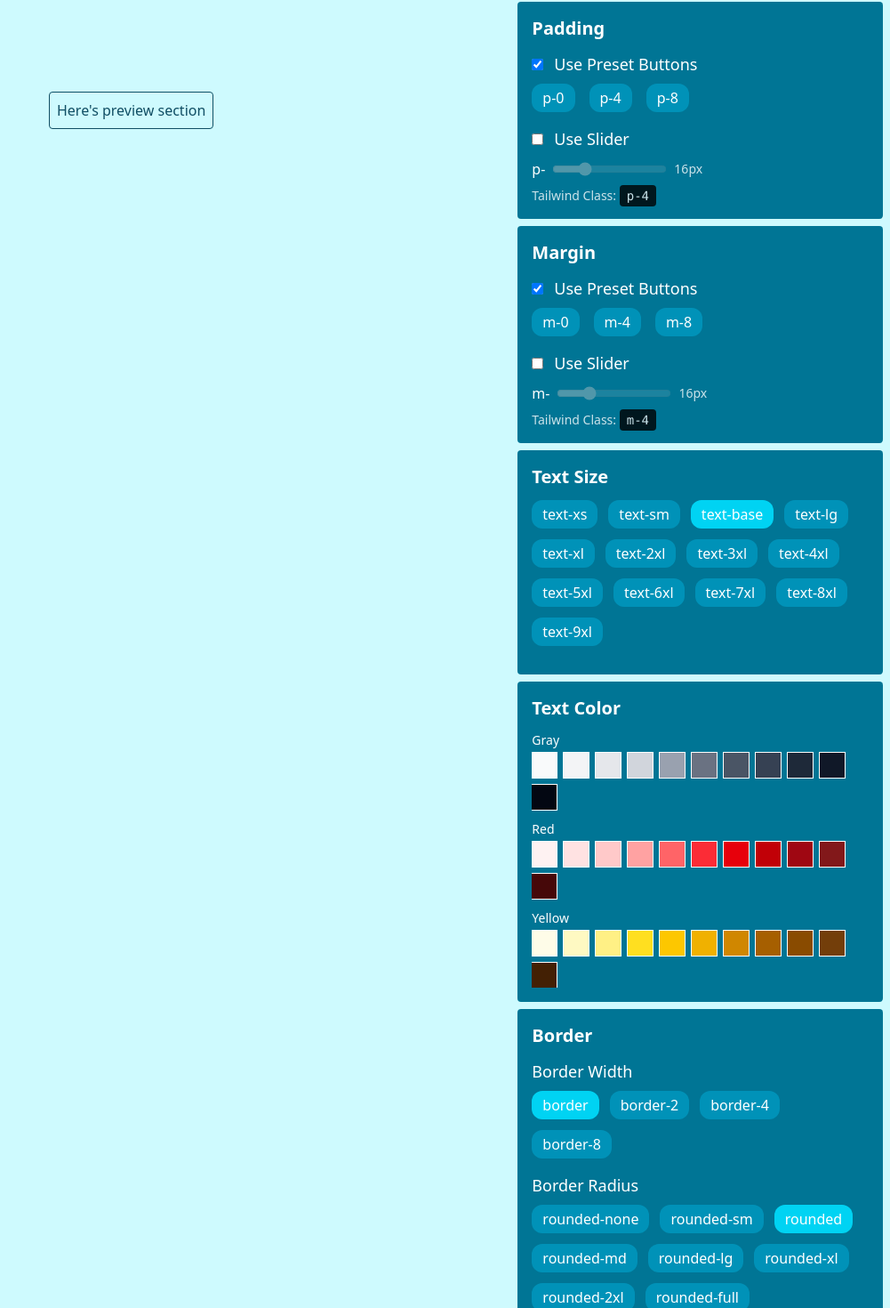
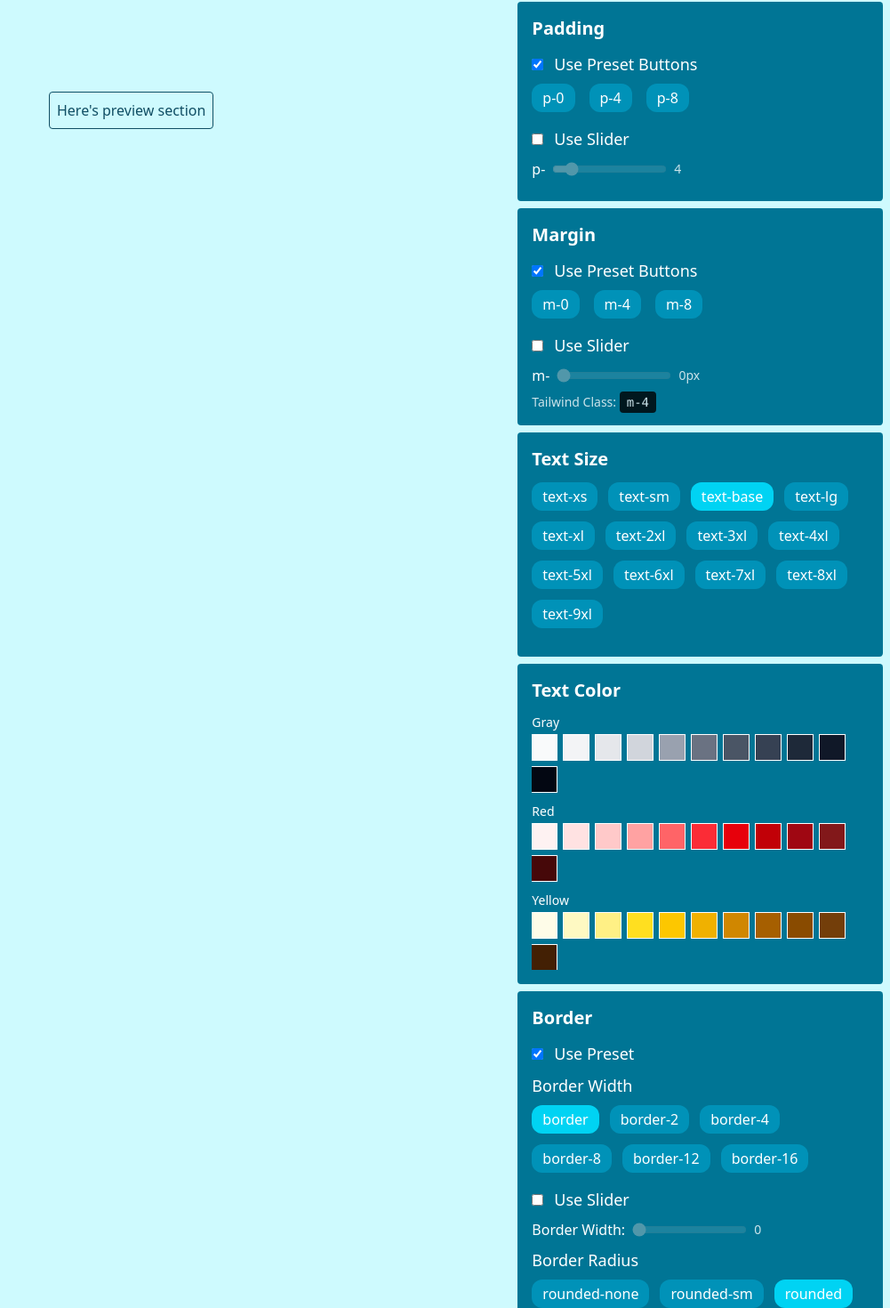
Before and after one commit to luckyguyluck/TailwindCSSGenerator, a React (Vite) app in the folder frontend/: page /generator in a window 1280 px wide. Shown: the part 382-1852 px from the top of the page at 89% size, without its empty margins (279-1280 px from the left). Built offline with nearby package versions, Linux system fonts and the light colour scheme.

Commit message:
update the UI with custom hook for sliders

```diff
--- /dev/null
+++ b/frontend/src/Core/Hooks/useSlider.js
@@ -0,0 +1,18 @@
+import { useState, useEffect } from "react";
+
+function useSlider(type, initial) {
+  const [nSlider, setNSlider] = useState(initial);
+  const [tailwindClass, setTailwindClass] = useState(`${type}-${initial}`);
+
+  useEffect(() => {
+    setTailwindClass(`${type}-${nSlider}`);
+  }, [nSlider, type]);
+
+  return {
+    nSlider,
+    setNSlider,
+    tailwindClass,
+  };
+}
+
+export default useSlider;
--- a/frontend/src/Core/UI/Components/Controls/Border.jsx
+++ b/frontend/src/Core/UI/Components/Controls/Border.jsx
@@ -1,8 +1,22 @@
 import { useState } from "react";
+import useSlider from "../../../Hooks/useSlider";
 
 function Border() {
+  const { nSlider, setNSlider, tailwindClass } = useSlider("b", "0");
+  const [activeInput, setActiveInput] = useState("preset");
   const [borderWidth, setBorderWidth] = useState("border");
   const [borderRadius, setBorderRadius] = useState("rounded");
+
+  const isDisabled = (type) => activeInput !== type;
+
+  if (activeInput === "slider" && borderWidth !== tailwindClass) {
+    setBorderWidth(tailwindClass);
+  }
+
+  const handlePresetClick = (value) => {
+    setActiveInput("preset");
+    setBorderWidth(value);
+  };
 
   return (
     <div className="w-full p-4 mb-2 bg-cyan-700 rounded text-white">
@@ -10,22 +24,55 @@ function Border() {
 
       {/* === Border Width === */}
       <div className="mb-4">
+        <div className="flex items-center gap-3 mb-2">
+          <input
+            type="checkbox"
+            checked={activeInput === "preset"}
+            onChange={() => setActiveInput("preset")}
+          />
+          <label className="text-lg font-medium">Use Preset</label>
+        </div>
         <label className="block mb-2 text-lg font-medium">Border Width</label>
         <div className="flex gap-3 flex-wrap">
-          {["border", "border-2", "border-4", "border-8"].map((b) => (
+          {["border", "border-2", "border-4", "border-8", "border-12", "border-16"].map((b) => (
             <button
               key={b}
-              onClick={() => setBorderWidth(b)}
+              onClick={() => handlePresetClick(b)}
               className={`px-3 py-1 rounded-xl transition ${
                 borderWidth === b
                   ? "bg-cyan-400"
                   : "bg-cyan-600 hover:bg-cyan-400"
-              }`}
+              } ${isDisabled("preset") ? "opacity-40 pointer-events-none" : ""}`}
             >
               {b}
             </button>
           ))}
         </div>
+      </div>
+
+      {/* === Border Width Slider === */}
+      <div className="flex items-center gap-3 mb-2">
+        <input
+          type="checkbox"
+          checked={activeInput === "slider"}
+          onChange={() => setActiveInput("slider")}
+        />
+        <label className="text-lg font-medium">Use Slider</label>
+      </div>
+      <div className="flex items-center gap-2 mb-2">
+        <label htmlFor="range">Border Width: </label>
+        <input
+          type="range"
+          name="range"
+          id="range"
+          min={0}
+          max={16}
+          value={nSlider}
+          onChange={(e) => setNSlider(Number(e.target.value))}
+          disabled={isDisabled("slider")}
+          className="disabled:opacity-40"
+        />
+        <span className="text-sm opacity-80">{nSlider}</span>
       </div>
 
       {/* === Border Radius === */}
--- a/frontend/src/Core/UI/Components/Controls/Margin.jsx
+++ b/frontend/src/Core/UI/Components/Controls/Margin.jsx
@@ -1,17 +1,16 @@
-import { useState, useEffect } from "react";
+import { useState, useEffect, act } from "react";
+import useSlider from "../../../Hooks/useSlider";
 
 function Margin() {
-  const [nSlider, setNSlider] = useState(16);
+  const {nSlider , setNSlider , tailwindClass} = useSlider("m" , "0");
   const [marginClass, setMarginClass] = useState("m-4");
   const [activeInput, setActiveInput] = useState("preset"); // "preset" | "fraction" | "slider"
 
   const isDisabled = (type) => activeInput !== type;
 
-  useEffect(() => {
-    if (activeInput === "slider") {
-      setMarginClass(`m-[${nSlider}px]`);
-    }
-  }, [nSlider, activeInput]);
+  if(activeInput === "slider" && marginClass !== tailwindClass){
+    setMarginClass(tailwindClass);
+  }
 
   const handlePresetClick = (value) => {
     setActiveInput("preset");
@@ -82,9 +81,9 @@ function Margin() {
           name="range"
           id="range"
           min={0}
-          max={64}
+          max={32}
           value={nSlider}
-          onChange={(e) => setNSlider(e.target.value)}
+          onChange={(e) => setNSlider(Number(e.target.value))}
           disabled={isDisabled("slider")}
           className="disabled:opacity-40"
         />
--- a/frontend/src/Core/UI/Components/Controls/Padding.jsx
+++ b/frontend/src/Core/UI/Components/Controls/Padding.jsx
@@ -1,22 +1,23 @@
-import { useState, useEffect } from "react";
+import { useState } from "react";
+import useSlider from "../../../Hooks/useSlider";
+
 
 function Padding() {
-  const [nSlider, setNSlider] = useState(16);
+  const [activeInput, setActiveInput] = useState("preset"); // "preset" | "slider"
+  const { nSlider, setNSlider, tailwindClass } = useSlider("p" , "4")
   const [paddingClass, setPaddingClass] = useState("p-4");
-  const [activeInput, setActiveInput] = useState("preset"); // "preset" | "fraction" | "slider"
 
   const isDisabled = (type) => activeInput !== type;
-
-  useEffect(() => {
-    if (activeInput === "slider") {
-      setPaddingClass(`p-[${nSlider}px]`);
-    }
-  }, [nSlider, activeInput]);
 
   const handlePresetClick = (value) => {
     setActiveInput("preset");
     setPaddingClass(value);
   };
+
+  // Sync tailwindClass when slider is active
+  if (activeInput === "slider" && paddingClass !== tailwindClass) {
+    setPaddingClass(tailwindClass);
+  }
 
   return (
     <div className="w-full p-4 mb-2 bg-cyan-700 rounded text-white">
@@ -32,8 +33,10 @@ function Padding() {
         <label className="text-lg font-medium">Use Preset Buttons</label>
       </div>
       <div className="flex gap-4 mb-4">
+        {["p-0", "p-4", "p-8"].map((preset) => (
           <button
-          onClick={() => handlePresetClick("p-0")}
+            key={preset}
+            onClick={() => handlePresetClick(preset)}
             disabled={isDisabled("preset")}
             className={`px-3 py-1 rounded-xl transition ${
               isDisabled("preset")
@@ -41,30 +44,9 @@ function Padding() {
                 : "bg-cyan-600 hover:bg-cyan-400 cursor-pointer"
             }`}
           >
-          p-0
+            {preset}
           </button>
-        <button
-          onClick={() => handlePresetClick("p-4")}
-          disabled={isDisabled("preset")}
-          className={`px-3 py-1 rounded-xl transition ${
-            isDisabled("preset")
-              ? "bg-cyan-900 cursor-not-allowed opacity-50"
-              : "bg-cyan-600 hover:bg-cyan-400 cursor-pointer"
-          }`}
-        >
-          p-4
-        </button>
-        <button
-          onClick={() => handlePresetClick("p-8")}
-          disabled={isDisabled("preset")}
-          className={`px-3 py-1 rounded-xl transition ${
-            isDisabled("preset")
-              ? "bg-cyan-900 cursor-not-allowed opacity-50"
-              : "bg-cyan-600 hover:bg-cyan-400 cursor-pointer"
-          }`}
-        >
-          p-8
-        </button>
+        ))}
       </div>
 
       {/* === Slider Section === */}
@@ -83,18 +65,13 @@ function Padding() {
           name="range"
           id="range"
           min={0}
-          max={64}
+          max={32}
           value={nSlider}
-          onChange={(e) => setNSlider(e.target.value)}
+          onChange={(e) => setNSlider(Number(e.target.value))}
           disabled={isDisabled("slider")}
           className="disabled:opacity-40"
         />
-        <span className="text-sm opacity-80">{nSlider}px</span>
-      </div>
-
-      {/* Output */}
-      <div className="mt-2 text-sm opacity-80">
-        Tailwind Class: <code className="bg-black px-2 py-1 rounded">{paddingClass}</code>
+        <span className="text-sm opacity-80">{nSlider}</span>
       </div>
     </div>
   );
--- a/frontend/src/Core/UI/Components/Controls/TextColorPicker.jsx
+++ b/frontend/src/Core/UI/Components/Controls/TextColorPicker.jsx
@@ -1,29 +1,10 @@
 import { useState } from "react";
+import { colorPalette} from "../../../../Util/colorPalette"
 
 function TextColorPicker({ onChange }) {
   const [selectedColor, setSelectedColor] = useState("text-white");
 
-  const colorPalette = {
-    gray: [50, 100, 200, 300, 400, 500, 600, 700, 800, 900, 950],
-    red: [50, 100, 200, 300, 400, 500, 600, 700, 800, 900, 950],
-    yellow: [50, 100, 200, 300, 400, 500, 600, 700, 800, 900, 950],
-    green: [50, 100, 200, 300, 400, 500, 600, 700, 800, 900, 950],
-    blue: [50, 100, 200, 300, 400, 500, 600, 700, 800, 900, 950],
-    indigo: [50, 100, 200, 300, 400, 500, 600, 700, 800, 900, 950],
-    purple: [50, 100, 200, 300, 400, 500, 600, 700, 800, 900, 950],
-    pink: [50, 100, 200, 300, 400, 500, 600, 700, 800, 900, 950],
-    cyan: [50, 100, 200, 300, 400, 500, 600, 700, 800, 900, 950],
-    stone: [50, 100, 200, 300, 400, 500, 600, 700, 800, 900, 950],
-    zinc: [50, 100, 200, 300, 400, 500, 600, 700, 800, 900, 950],
-    neutral: [50, 100, 200, 300, 400, 500, 600, 700, 800, 900, 950],
-    amber: [50, 100, 200, 300, 400, 500, 600, 700, 800, 900, 950],
-    lime: [50, 100, 200, 300, 400, 500, 600, 700, 800, 900, 950],
-    emerald: [50, 100, 200, 300, 400, 500, 600, 700, 800, 900, 950],
-    teal: [50, 100, 200, 300, 400, 500, 600, 700, 800, 900, 950],
-    orange: [50, 100, 200, 300, 400, 500, 600, 700, 800, 900, 950],
-    fuchsia: [50, 100, 200, 300, 400, 500, 600, 700, 800, 900, 950],
-    violet: [50, 100, 200, 300, 400, 500, 600, 700, 800, 900, 950],
-};
+  const ColorPalette = colorPalette;
 
 
   const handleClick = (colorClass) => {
@@ -36,7 +17,7 @@ function TextColorPicker({ onChange }) {
       <h3 className="text-xl font-semibold mb-3">Text Color</h3>
 
       <div className="flex flex-col gap-3 max-h-72 overflow-y-scroll pr-2">
-        {Object.entries(colorPalette).map(([colorName, shades]) => (
+        {Object.entries(ColorPalette).map(([colorName, shades]) => (
           <div key={colorName}>
             <div className="text-sm mb-1 capitalize">{colorName}</div>
             <div className="flex gap-2 flex-wrap">
--- a/frontend/src/Core/UI/Components/Controls/Width.jsx
+++ b/frontend/src/Core/UI/Components/Controls/Width.jsx
@@ -1,22 +1,24 @@
 import { useState, useEffect } from "react";
+import useSlider from "../../../Hooks/useSlider";
 
 function Width() {
-  const [nSlider, setNSlider] = useState(100);
+  const {nSlider, setNSlider, tailwindClass} = useSlider("w", "0");
   const [widthClass, setWidthClass] = useState("w-full");
   const [activeInput, setActiveInput] = useState("preset"); // "preset" | "fraction" | "slider"
 
   const isDisabled = (type) => activeInput !== type;
 
-  useEffect(() => {
-    if (activeInput === "slider") {
-      setWidthClass(`w-${nSlider}`);
-    }
-  }, [nSlider, activeInput]);
-
   const handlePresetClick = (value) => {
     setActiveInput("preset");
     setWidthClass(value);
   };
+
+  // Using useEffect to update widthClass based on tailwindClass from slider
+  useEffect(() => {
+    if (activeInput === "slider" && widthClass !== tailwindClass) {
+      setWidthClass(tailwindClass);
+    }
+  }, [activeInput, widthClass, tailwindClass]);
 
   return (
     <div className="w-full p-4 mb-2 bg-cyan-700 rounded text-white">
@@ -98,10 +100,10 @@ function Width() {
           name="range"
           id="range"
           min={0}
-          max={100}
+          max={96}
           disabled={isDisabled("slider")}
           value={nSlider}
-          onChange={(e) => setNSlider(e.target.value)}
+          onChange={(e) => setNSlider(Number(e.target.value))}
           className="disabled:opacity-40"
         />
         <span className="text-sm opacity-80">{nSlider}</span>
```
Also changed, not shown: frontend/src/Core/UI/Components/Controls/BgColorPicker.jsx (+3 -22 lines). Lines whose indentation alone changed are shown as unchanged.
